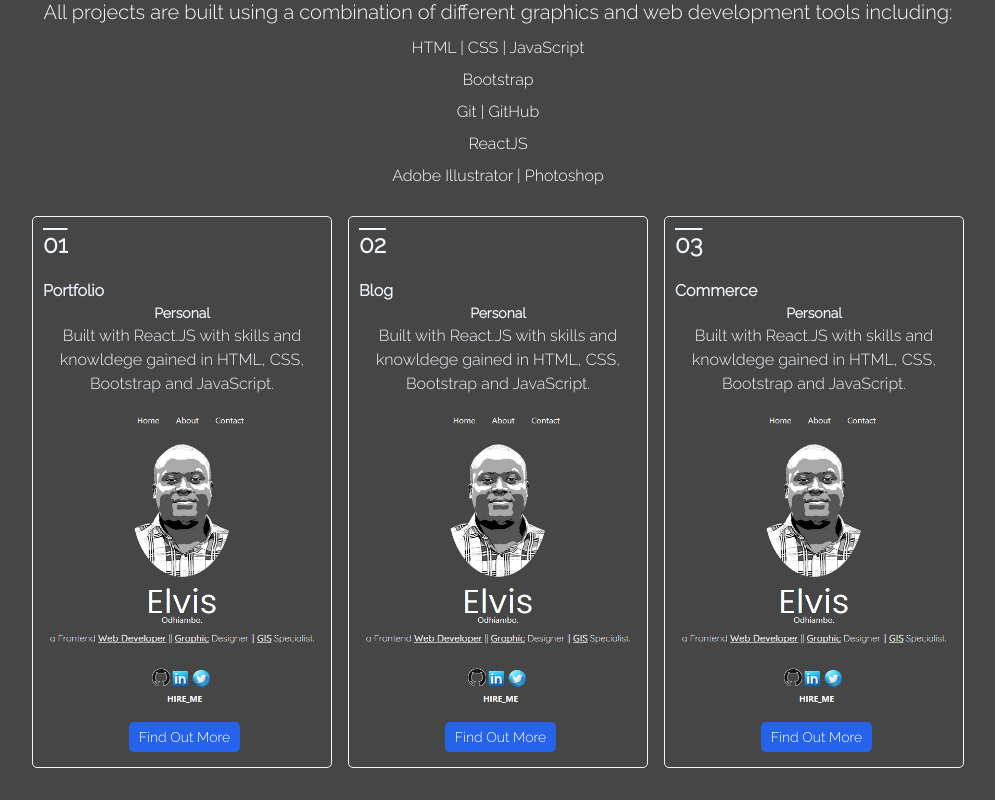
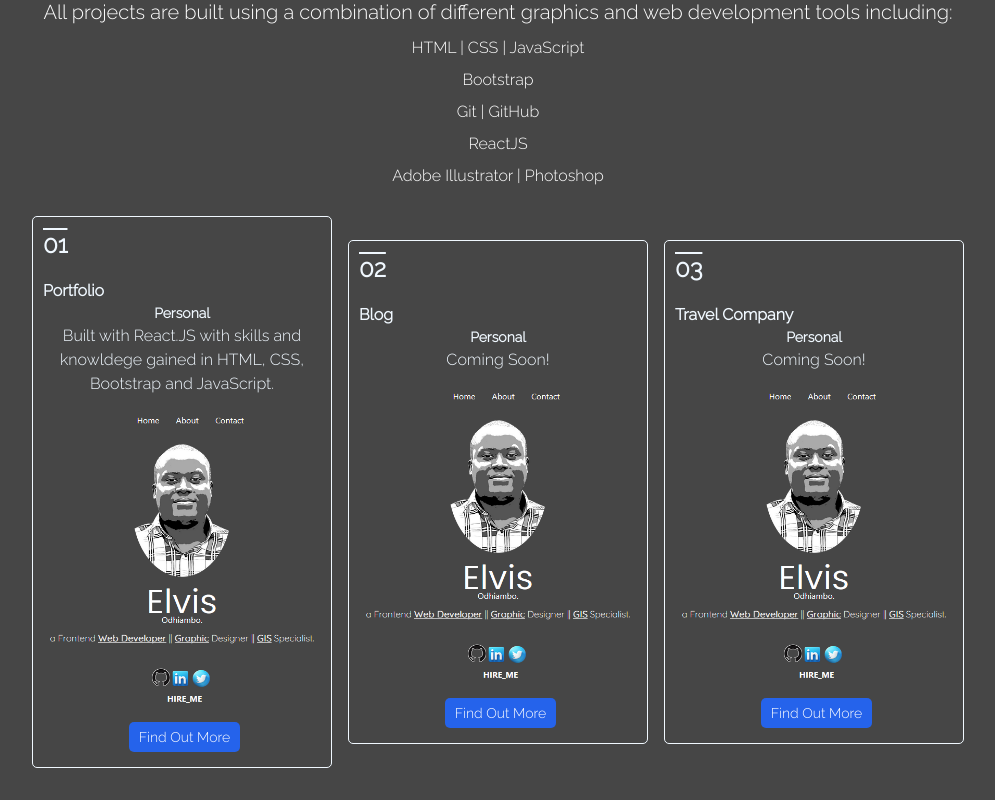
Before and after one commit to Lvoh901/portfolio001, a React (Create React App) app: page /about in a window 1280 px wide. Shown: the part 885-1685 px from the top of the page, without its empty margins (142-1137 px from the left). Built offline with nearby package versions, Linux system fonts and the light colour scheme.

Commit message:
projects updates

```diff
--- a/src/pages/about.js
+++ b/src/pages/about.js
@@ -104,15 +104,15 @@ const About = () => {
                 <Project
                     title="Blog"
                     number="02"
-                    overview="Built with React.JS with skills and knowldege gained in HTML, CSS, Bootstrap and JavaScript."
+                    overview="Coming Soon!"
                     imageSrc={portfolioImage}
                     describe="Personal"
                 />
 
                 <Project
-                    title="Commerce"
+                    title="Travel Company"
                     number="03"
-                    overview="Built with React.JS with skills and knowldege gained in HTML, CSS, Bootstrap and JavaScript."
+                    overview="Coming Soon!"
                     imageSrc={portfolioImage}
                     describe="Personal"
                 />
```
